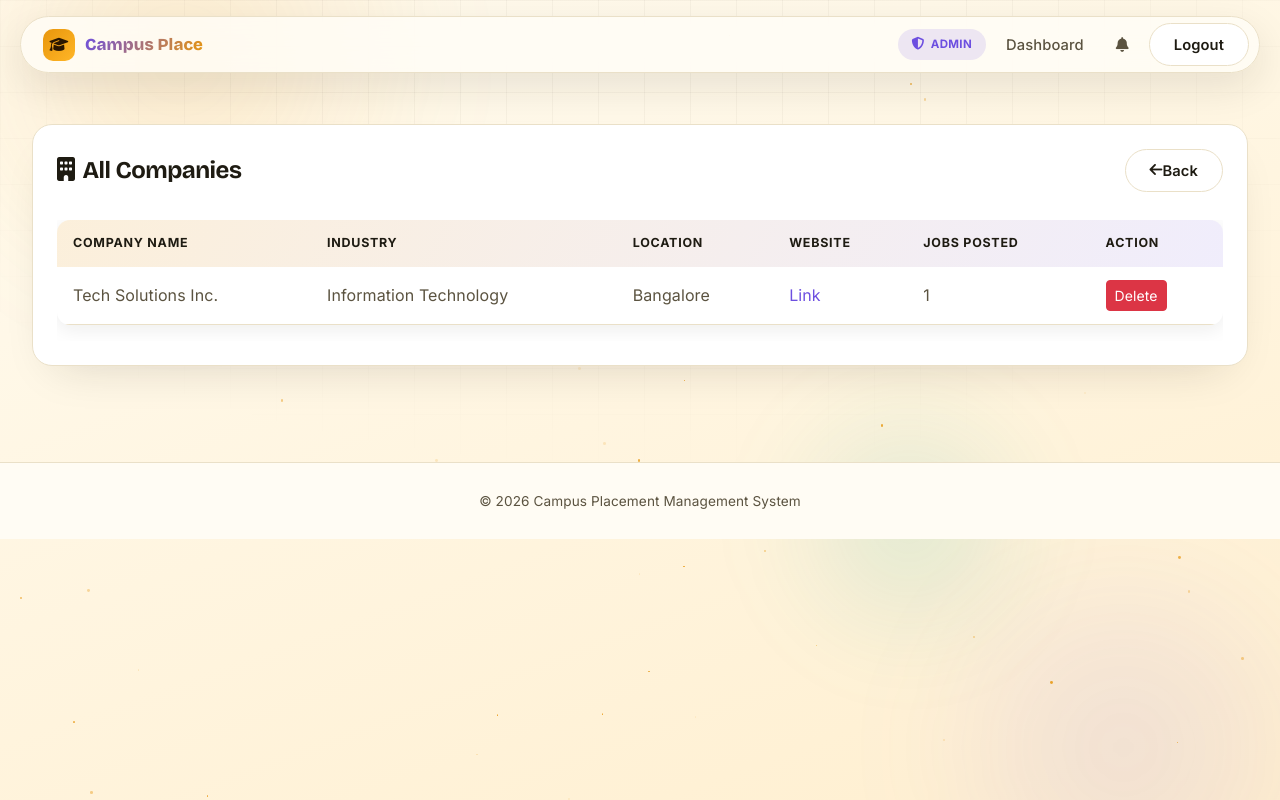
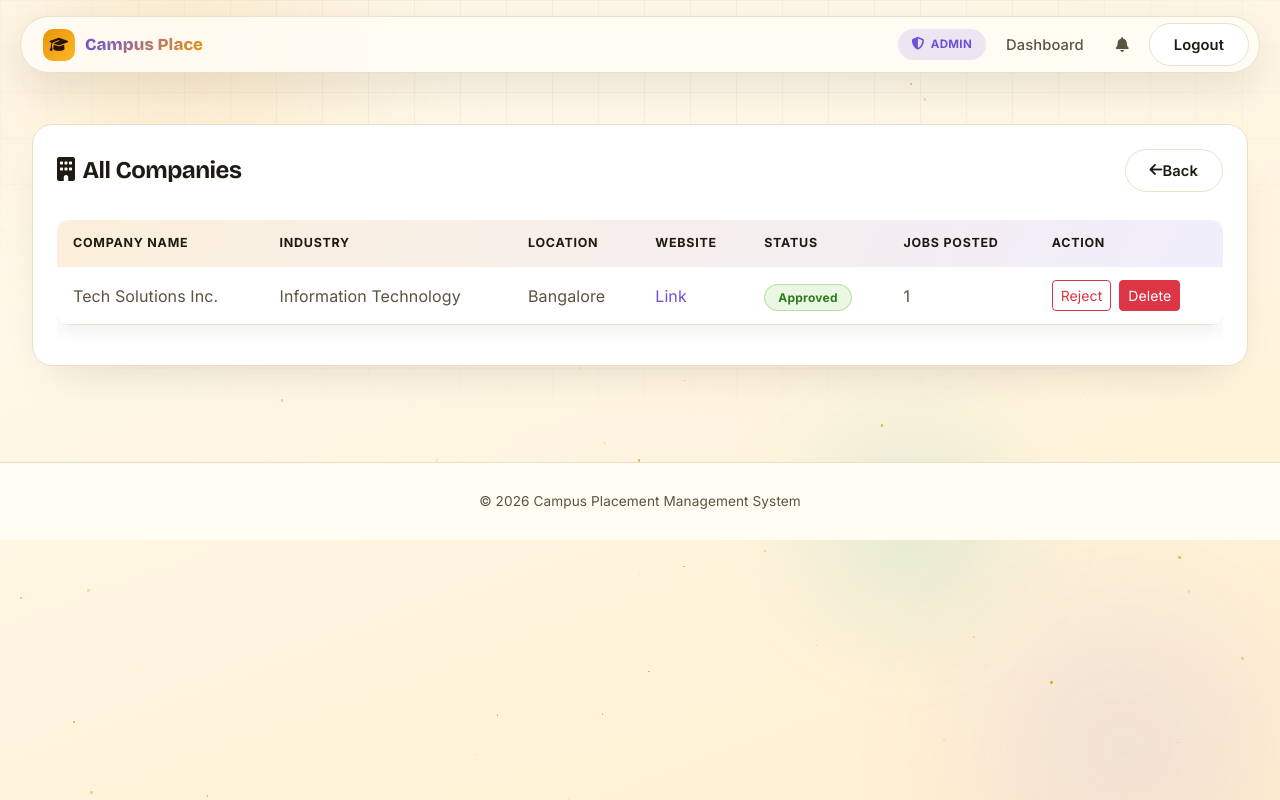
Before and after one commit to Nitish204/placement_managment_system, a Flask app: page /admin/companies in a window 1280 px wide. Run offline with Flask 3, Linux system fonts and the light colour scheme; a user stored in the database is signed in; data comes from the database, SQL or seed files in the repository.

Commit message:
Update admin_companies.html

```diff
--- a/templates/admin_companies.html
+++ b/templates/admin_companies.html
@@ -9,7 +9,7 @@
         <div class="table-responsive">
             <table class="table custom-table">
                 <thead>
-                    <tr><th>Company Name</th><th>Industry</th><th>Location</th><th>Website</th><th>Jobs Posted</th><th>Action</th></tr>
+                    <tr><th>Company Name</th><th>Industry</th><th>Location</th><th>Website</th><th>Status</th><th>Jobs Posted</th><th>Action</th></tr>
                 </thead>
                 <tbody>
                     {% for c in companies %}
@@ -18,8 +18,25 @@
                         <td>{{ c.industry }}</td>
                         <td>{{ c.location }}</td>
                         <td>{% if c.website %}<a href="{{ c.website }}" target="_blank">Link</a>{% else %}—{% endif %}</td>
+                        <td>
+                            {% if c.approval_status == 'approved' %}
+                                <span class="badge-status badge-placed">Approved</span>
+                            {% elif c.approval_status == 'rejected' %}
+                                <span class="badge-status badge-rejected">Rejected</span>
+                            {% else %}
+                                <span class="badge-status badge-applied">Pending</span>
+                            {% endif %}
+                        </td>
                         <td>{{ c.jobs|length }}</td>
-                        <td><a href="{{ url_for('delete_user', user_id=c.user_id) }}" class="btn btn-sm btn-danger" onclick="return confirm('Delete company?')">Delete</a></td>
+                        <td class="d-flex gap-2">
+                            {% if c.approval_status != 'approved' %}
+                                <a href="{{ url_for('approve_company', company_id=c.id) }}" class="btn btn-sm btn-success">Approve</a>
+                            {% endif %}
+                            {% if c.approval_status != 'rejected' %}
+                                <a href="{{ url_for('reject_company', company_id=c.id) }}" class="btn btn-sm btn-outline-danger" onclick="return confirm('Reject this company?')">Reject</a>
+                            {% endif %}
+                            <a href="{{ url_for('delete_user', user_id=c.user_id) }}" class="btn btn-sm btn-danger" onclick="return confirm('Delete company?')">Delete</a>
+                        </td>
                     </tr>
                     {% endfor %}
                 </tbody>
```
